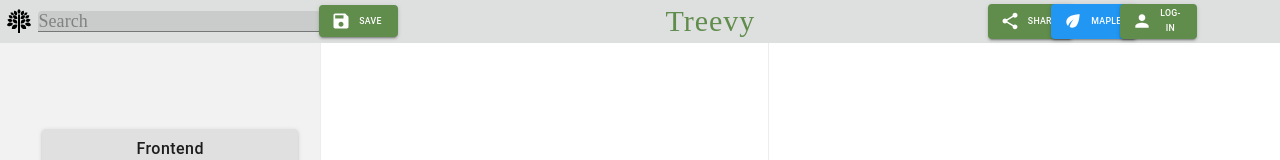
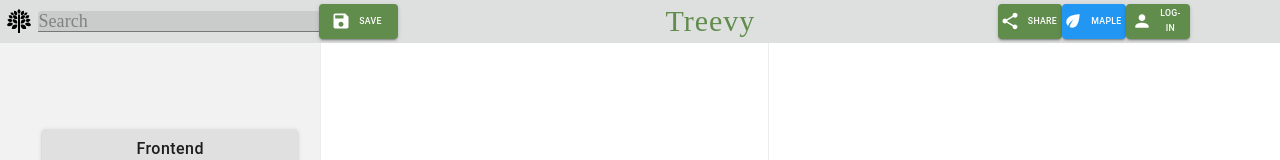
Before and after one commit to JaydenElliott/Branch-It, a React (Create React App) app in the folder treevy_client/: page / in a window 1280 px wide. Shown: the top 160 px of the page. Built offline with nearby package versions, Linux system fonts and the light colour scheme.

Commit message:
FIX: Refactored buttons #23

```diff
--- a/treevy_client/src/components/homePage.tsx
+++ b/treevy_client/src/components/homePage.tsx
@@ -177,17 +177,11 @@ export default class HomePage extends Component<any, HomePageState> {
         </div>
         <div className="Blank" />
         <div className="Blank" />
-        <div className="Save">
         <SaveButton />
-        </div>
         <div className="Title">Treevy</div>
-        <div className="Share">
+
         <ShareButton />
-        </div>
-        <div className="Maple">
         <MapleButton />
-        </div>
-        <div className="Log-in">
         <LoginButton
           logInLock={this.state.logInLock}
           modalClickOpen={this.modalClickOpen}
@@ -196,7 +190,7 @@ export default class HomePage extends Component<any, HomePageState> {
           setLoggedIn={this._LoginButtonLoggedIn}
           setLogInLockOn={this._LoginButtonLogInLockOn}
         />
-        </div>
+
         <div className="Sign-out"></div>
       </div>
     );
--- a/treevy_client/src/components/homePageButtons/homePageButtonsCSS/loginButton.css
+++ b/treevy_client/src/components/homePageButtons/homePageButtonsCSS/loginButton.css
@@ -0,0 +1,6 @@
+.Log-in {
+  grid-area: Log-in;
+  display: flex;
+  align-items: center;
+  justify-content: center;
+}
--- a/treevy_client/src/components/homePageButtons/homePageButtonsCSS/mapleButton.css
+++ b/treevy_client/src/components/homePageButtons/homePageButtonsCSS/mapleButton.css
@@ -0,0 +1,6 @@
+.Maple {
+  grid-area: Maple;
+  display: flex;
+  align-items: center;
+  justify-content: center;
+}
--- a/treevy_client/src/components/homePageButtons/homePageButtonsCSS/saveButton.css
+++ b/treevy_client/src/components/homePageButtons/homePageButtonsCSS/saveButton.css
@@ -0,0 +1,6 @@
+.Save {
+  grid-area: Save;
+  display: flex;
+  align-items: center;
+  justify-content: center;
+}
--- a/treevy_client/src/components/homePageButtons/homePageButtonsCSS/shareButton.css
+++ b/treevy_client/src/components/homePageButtons/homePageButtonsCSS/shareButton.css
@@ -0,0 +1,6 @@
+.Share {
+  grid-area: Share;
+  display: flex;
+  align-items: center;
+  justify-content: center;
+}
--- a/treevy_client/src/components/homePageButtons/loginButton.tsx
+++ b/treevy_client/src/components/homePageButtons/loginButton.tsx
@@ -1,6 +1,9 @@
 import React, { ChangeEvent, Component } from "react";
 import Button from "@material-ui/core/Button";
 
+// Styling
+
+import "./homePageButtonsCSS/loginButton.css";
 // Modal
 import Dialog from "@material-ui/core/Dialog";
 import DialogActions from "@material-ui/core/DialogActions";
@@ -143,7 +146,7 @@ export default class LoginButton extends Component<any, any> {
 
   renderLogInButton = () => {
     return (
-      <div style={{ height: "80%" }}>
+      <div className="Log-in">
         <Button
           startIcon={<PersonIcon />}
           disabled={this.props.logInLock}
@@ -151,7 +154,7 @@ export default class LoginButton extends Component<any, any> {
           variant="contained"
           style={{
             backgroundColor: this.props.logInLock ? "#C9CAD3" : "#608C4C",
-            height: "100%",
+            height: "80%",
             color: "#ffffff",
           }}
         >
--- a/treevy_client/src/components/homePageButtons/mapleButton.tsx
+++ b/treevy_client/src/components/homePageButtons/mapleButton.tsx
@@ -1,6 +1,8 @@
 import React, { ChangeEvent, Component } from "react";
 import EcoIcon from "@material-ui/icons/Eco";
 import Button from "@material-ui/core/Button";
+
+import "./homePageButtonsCSS/mapleButton.css";
 
 export default class MapleButton extends Component<any, any> {
   constructor(props: any) {
@@ -10,14 +12,7 @@ export default class MapleButton extends Component<any, any> {
 
   render() {
     return (
-      <div
-        style={{
-          display: "flex",
-          height: "100%",
-          flexDirection: "column",
-          justifyContent: "center",
-        }}
-      >
+      <div className="Maple">
         <Button
           startIcon={<EcoIcon />}
           variant="contained"
--- a/treevy_client/src/components/homePageButtons/saveButton.tsx
+++ b/treevy_client/src/components/homePageButtons/saveButton.tsx
@@ -2,6 +2,7 @@ import React, { ChangeEvent, Component } from "react";
 import Button from "@material-ui/core/Button";
 import SaveIcon from "@material-ui/icons/Save";
 
+import "./homePageButtonsCSS/saveButton.css";
 export default class SaveButton extends Component<any, any> {
   constructor(props: any) {
     super(props);
@@ -10,7 +11,7 @@ export default class SaveButton extends Component<any, any> {
 
   render() {
     return (
-      <div>
+      <div className="Save">
         <Button
           startIcon={<SaveIcon />}
           variant="contained"
--- a/treevy_client/src/components/homePageButtons/shareButton.tsx
+++ b/treevy_client/src/components/homePageButtons/shareButton.tsx
@@ -1,6 +1,8 @@
 import React, { ChangeEvent, Component } from "react";
 import Button from "@material-ui/core/Button";
 import ShareIcon from "@material-ui/icons/Share";
+
+import "./homePageButtonsCSS/shareButton.css";
 
 export default class ShareButton extends Component<any, any> {
   constructor(props: any) {
@@ -10,14 +12,7 @@ export default class ShareButton extends Component<any, any> {
 
   render() {
     return (
-      <div
-        style={{
-          display: "flex",
-          height: "100%",
-          flexDirection: "column",
-          justifyContent: "center",
-        }}
-      >
+      <div className="Share">
         <Button
           startIcon={<ShareIcon />}
           variant="contained"
--- a/treevy_client/src/styles/page-styles/homePage.css
+++ b/treevy_client/src/styles/page-styles/homePage.css
@@ -50,24 +50,6 @@ Top bar styling
   font-size: 30px;
   color: #608c4c;
   letter-spacing: 1px;
-}
-.Share {
-  grid-area: Share;
-  display: flex;
-  align-items: center;
-  justify-content: center;
-}
-.Maple {
-  grid-area: Maple;
-  display: flex;
-  align-items: center;
-  justify-content: center;
-}
-.Log-in {
-  grid-area: Log-in;
-  display: flex;
-  align-items: center;
-  justify-content: center;
 }
 
 .Sign-out {
```
Lines whose indentation alone changed are shown as unchanged.
